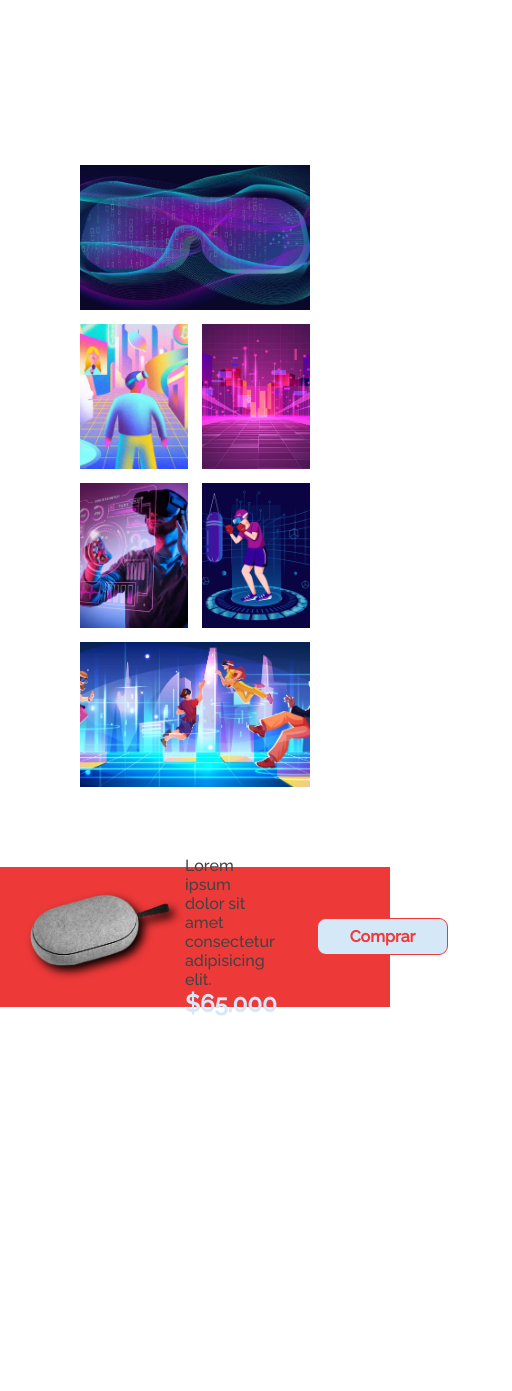
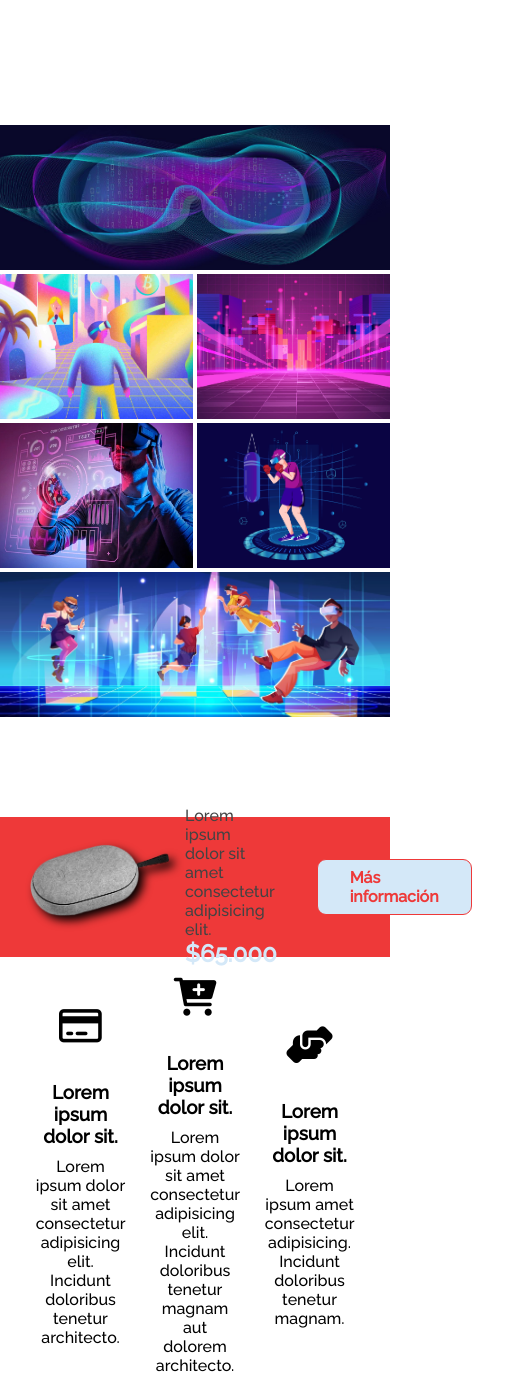
Before and after one commit to CristianS21/oculus, a plain HTML site: page index.html in a window 390 px wide. Shown: the part 3130-4521 px from the top of the page, 512 px wide, since content can reach past the window. Before the commit the page ends 4148 px from the top, so only its background shows below. Drawn offline with Linux system fonts and the light colour scheme.

Commit message:
definir footer y responsive

```diff
--- a/assets/css/style.css
+++ b/assets/css/style.css
@@ -365,6 +365,7 @@ main{
 .contenedor3 {
   width: 100%;
   padding-top: 145px;
+
 }
 
 .contenedor3 .c3_1 {
@@ -433,11 +434,11 @@ main{
 }
 
 .contenedor3 .c3_2 .c3_2_img{
-  width: 50%;
+  width: 45%;
   height: 250px;
   display: flex;
   align-items: center;
-  justify-content: center;
+  justify-content: end;
   padding-top: 70px;
 }
 
@@ -574,7 +575,13 @@ main{
 
 /*SECCION 4 */
 
-.titulo_grid{
+.cc4{
+  display: flex;
+  align-items: center;
+  justify-content: center;
+}
+
+.titulo_2{
   font-size: 30px;
   padding: 70px;
   color: rgb(84, 88, 221)
@@ -584,11 +591,10 @@ main{
 
 .contenedor4 {
   display: grid;
-  grid-template-columns: repeat(4,1fr);
-  grid-auto-rows: 290px;
-  grid-gap: 14px;
-  padding: 80px;
-  padding-top: 40px;
+  grid-template-columns: repeat(4,300px);
+  grid-auto-rows: 250px;
+  grid-gap: 4px;
+  margin-bottom: 100px;
 }
 
 .c4_img {
@@ -605,14 +611,14 @@ main{
   grid-column-start: span 2;
 }
 
-.c4_item:nth-child(8){
+ .c4_item:nth-child(8){
   grid-column-start: span 2;
 }
 
 /* - MEDIA 1000 PX */
 
 @media (max-width: 1000px){
-  .contenedor4 {
+   .contenedor4 {
     display: grid;
     grid-template-columns: repeat(3,1fr);
     margin-top: 150px;
@@ -625,7 +631,7 @@ main{
 
 
 @media (max-width: 777px){
-  .contenedor4 {
+   .contenedor4 {
     display: grid;
     grid-template-columns: repeat(2,1fr);
   }
@@ -656,6 +662,7 @@ main{
   display: flex;
   justify-content: space-between;
  background-color: rgb(238, 57, 57);
+ margin-bottom: 70px;
 }
 
 .contenedor5 .c5_producto {
@@ -695,5 +702,82 @@ main{
   background-color: rgb(212, 232, 248);
   font-weight: bold;
   border-radius: 9px;
+}
+
+/*CONTENEDOR 6 */
+
+.cc6 {
+width: 100%;
+height:300px;
+display: flex;
+justify-content: center;
+margin-bottom: 70px;
+}
+
+.cc6 .contenedor6 {
+  width: 80%;
+  height: 100%;
+  display: flex;
+  align-items: center;
+  justify-content: center;
+  column-gap: 25px;
 
 }
+
+.cc6 .contenedor6 .tarjeta {
+  width: 250px;
+  height: 280px;
+  display: flex;
+  flex-direction: column;
+  align-items: center;
+  justify-content: center;
+  row-gap: 36px;
+}
+
+.cc6 .contenedor6 .tarjeta .fa-solid{
+  font-size: 38px;
+  }
+
+
+.cc6 .contenedor6 .tarjeta .fa-regular{
+font-size: 38px;
+}
+
+.cc6 .contenedor6 .tarjeta .c5_text h3{
+  text-align: center;
+}
+
+.cc6 .contenedor6 .tarjeta .c5_text p{
+  text-align: center;
+  padding-top: 10px;
+}
+
+
+/*CONTENEDOR 7 */
+
+.cc_footer{
+  background-color: rgb(40, 40, 40);
+  width: 100%;
+  height: 550px;
+}
+
+.cc_footer .c7_derecha{
+  width: 50%;
+  height: 548px;
+}
+
+.cc_footer .c7_derecha .c7_contenido_derecha .footer_img{
+  width: 190px;
+  padding-left: 30px;
+  padding-top: 30px;
+}
+
+.cc_footer .c7_derecha .c7_contenido_derecha p{
+  font-size: 50px;
+  font-weight: bold;
+  width: 75%;
+  line-height: 70px;
+  color: rgb(84, 88, 221) ;
+  padding-left: 30px;
+  margin-top: 20px;
+}
--- a/index.html
+++ b/index.html
@@ -69,17 +69,22 @@
   </section>
 
   <section>
-    <div class="titulo_grid">
+    <div class="titulo_2">
       <h2>Lorem ipsum dolor sit amet.
       </h2>
     </div>
+
+    <div class="cc4">
         <div class="contenedor4">
+
           <div class="c4_item">
             <img src="./assets/img/c4_img0.jpg" alt="" class="c4_img">
           </div>
+
           <div class="c4_item">
             <img src="./assets/img/c4_img1.png" alt="" class="c4_img">
           </div>
+
           <div class="c4_item">
             <img src="./assets/img/c4_img5.jpg" alt="" class="c4_img">
           </div>
@@ -88,10 +93,10 @@
             <img src="./assets/img/c4_img2.png" alt="" class="c4_img">
           </div>
 
-
           <div class="c4_item">
             <img src="./assets/img/c4_img4.png" alt="" class="c4_img">
           </div>
+
           <div class="c4_item">
             <img src="./assets/img/c4_img3.png" alt="" class="c4_img">
           </div>
@@ -99,10 +104,14 @@
           <div class="c4_item">
             <img src="./assets/img/c4_img10.webp" alt="" class="c4_img">
           </div>
+
           <div class="c4_item">
             <img src="./assets/img/c4_img11.jpg" alt="" class="c4_img">
           </div>
+
       </div>
+    </div>
+
   </section>
 
   <section>
@@ -116,12 +125,65 @@
         </div>
 
         <div class="c5_link">
-          <a href="#">Comprar</a>
+          <a href="#">Más información</a>
         </div>
 
       </div>
   </section>
 
+  <section>
+    <div class="cc6">
+      <div class="contenedor6">
+
+        <div class="tarjeta">
+            <i class="fa-regular fa-credit-card"></i>
+            <div class="c5_text">
+              <h3>Lorem ipsum dolor sit.</h3>
+              <p>Lorem ipsum dolor sit amet consectetur adipisicing elit. Incidunt doloribus tenetur  architecto.
+              </p>
+            </div>
+        </div>
+
+        <div class="tarjeta">
+          <i class="fa-solid fa-cart-plus"></i>
+          <div class="c5_text">
+            <h3>Lorem ipsum dolor sit.</h3>
+            <p>Lorem ipsum dolor sit amet consectetur adipisicing elit. Incidunt doloribus tenetur magnam aut dolorem architecto.
+            </p>
+          </div>
+        </div>
+
+        <div class="tarjeta">
+          <i class="fa-solid fa-handshake-angle"></i>
+          <div class="c5_text">
+            <h3>Lorem ipsum dolor sit.</h3>
+            <p>Lorem ipsum  amet consectetur adipisicing. Incidunt doloribus tenetur magnam.
+            </p>
+          </div>
+        </div>
+      </div>
+    </div>
+  </section>
+
+  <footer>
+    <div class="cc_footer">
+      <div class="c7_derecha">
+        <div class="c7_contenido_derecha">
+          <img class="footer_img" src="./assets/img/logo.png" >
+          <p>Lorem ipsum dolor, sit amet consectetur adipisicing elit. Quam reprehenderit fugiat illum quaerat amet.</p>
+        </div>
+      </div>
+
+      <div class="c7_izquierda">
+          <div class="c7_productos">
+            <h3>Todos los Productos</h3>
+          </div>
+      </div>
+
+
+    </div>
+  </footer>
+
 
 </body>
 </html>
```
Lines whose indentation alone changed are shown as unchanged.
